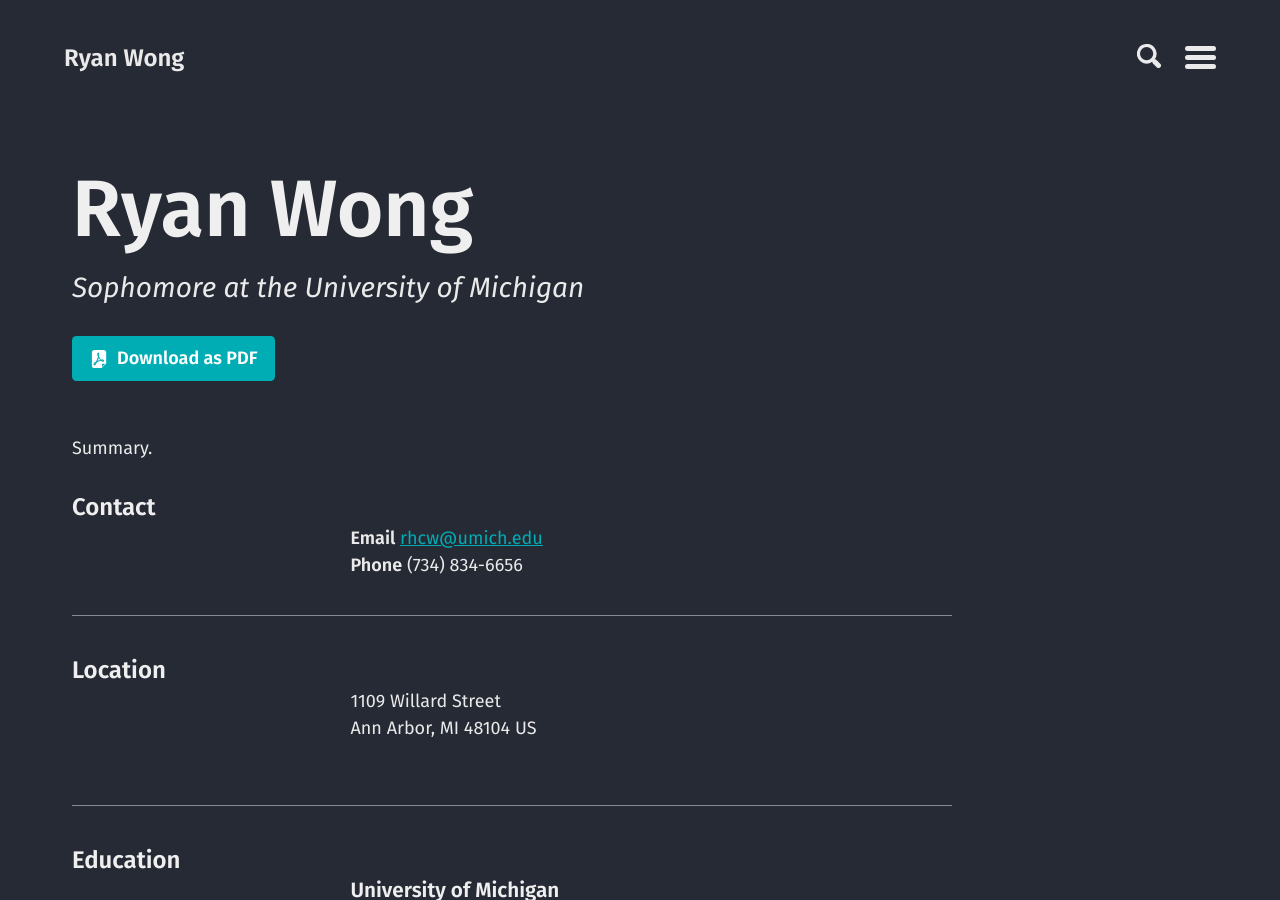
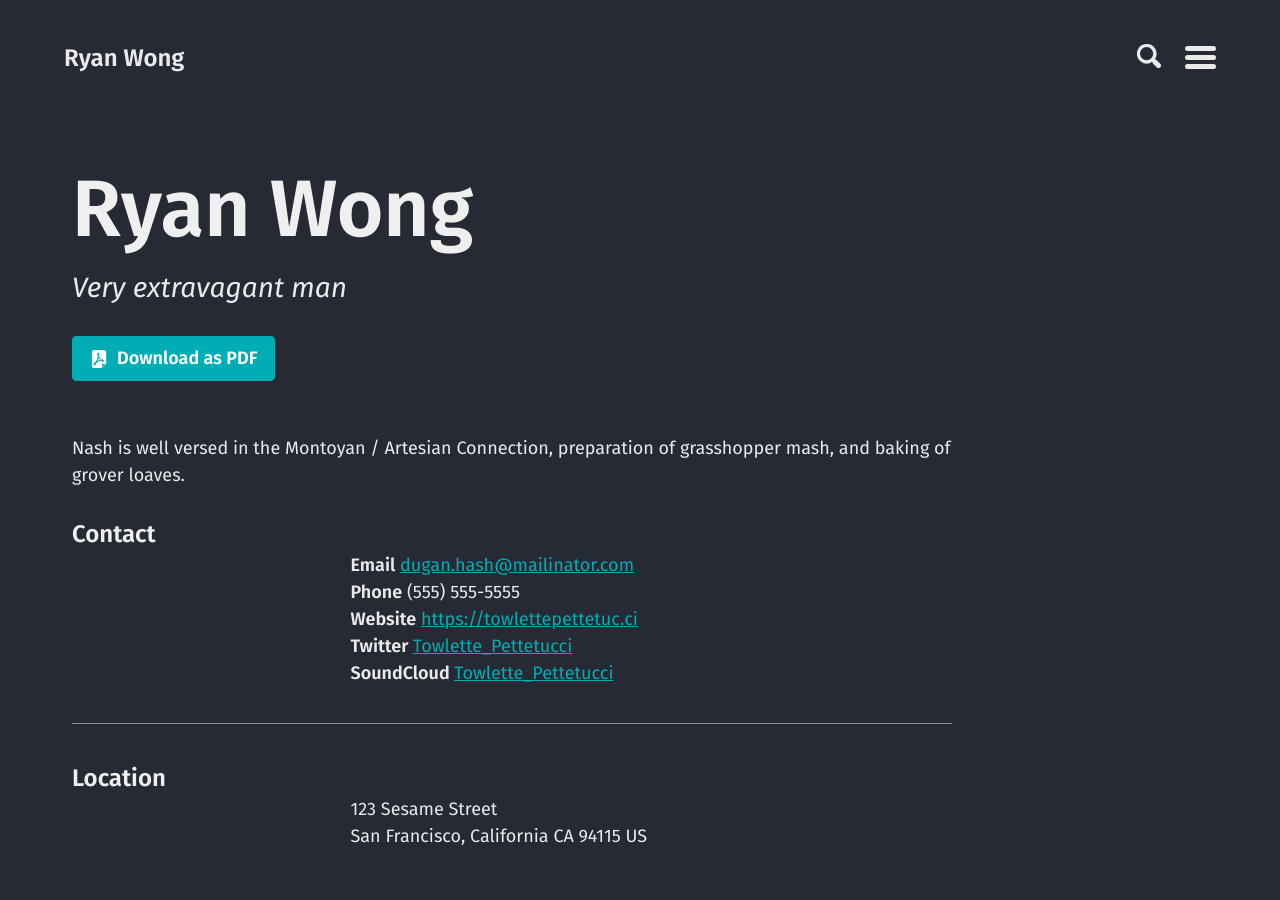
Before and after one commit to ryanwonghc/ryanwonghc.github.io, a Jekyll site: the page built from cv.md, in a window 1280 px wide and 900 px high. Built offline with Jekyll 4.4.1, drawn with Linux system fonts in a browser that asks for light colours.

Commit message:
test json

```diff
--- a/_data/cv.json
+++ b/_data/cv.json
@@ -1,18 +1,31 @@
 {
   "basics": {
     "name": "Ryan Wong",
-    "label": "Sophomore at the University of Michigan",
-    "picture": "/images/ryan.jpg",
-    "email": "rhcw@umich.edu",
-    "phone": "(734) 834-6656",
-    "summary": "Summary.",
+    "label": "Very extravagant man",
+    "picture": "",
+    "email": "dugan.hash@mailinator.com",
+    "phone": "(555) 555-5555",
+    "website": "https://towlettepettetuc.ci",
+    "summary": "Nash is well versed in the Montoyan / Artesian Connection, preparation of grasshopper mash, and baking of grover loaves.",
     "location": {
-      "address": "1109 Willard Street",
-      "postalCode": "48104",
-      "city": "Ann Arbor",
+      "address": "123 Sesame Street",
+      "postalCode": "CA 94115",
+      "city": "San Francisco",
       "countryCode": "US",
-      "region": "MI"
-    }
+      "region": "California"
+    },
+    "profiles": [
+      {
+        "network": "Twitter",
+        "username": "Towlette_Pettetucci",
+        "url": "https://twitter.com/Towlette_Pettetucci"
+      },
+      {
+        "network": "SoundCloud",
+        "username": "Towlette_Pettetucci",
+        "url": "https://soundcloud.com/Towlette_Pettetucci"
+      }
+    ]
   },
   "education": [
     {
```
